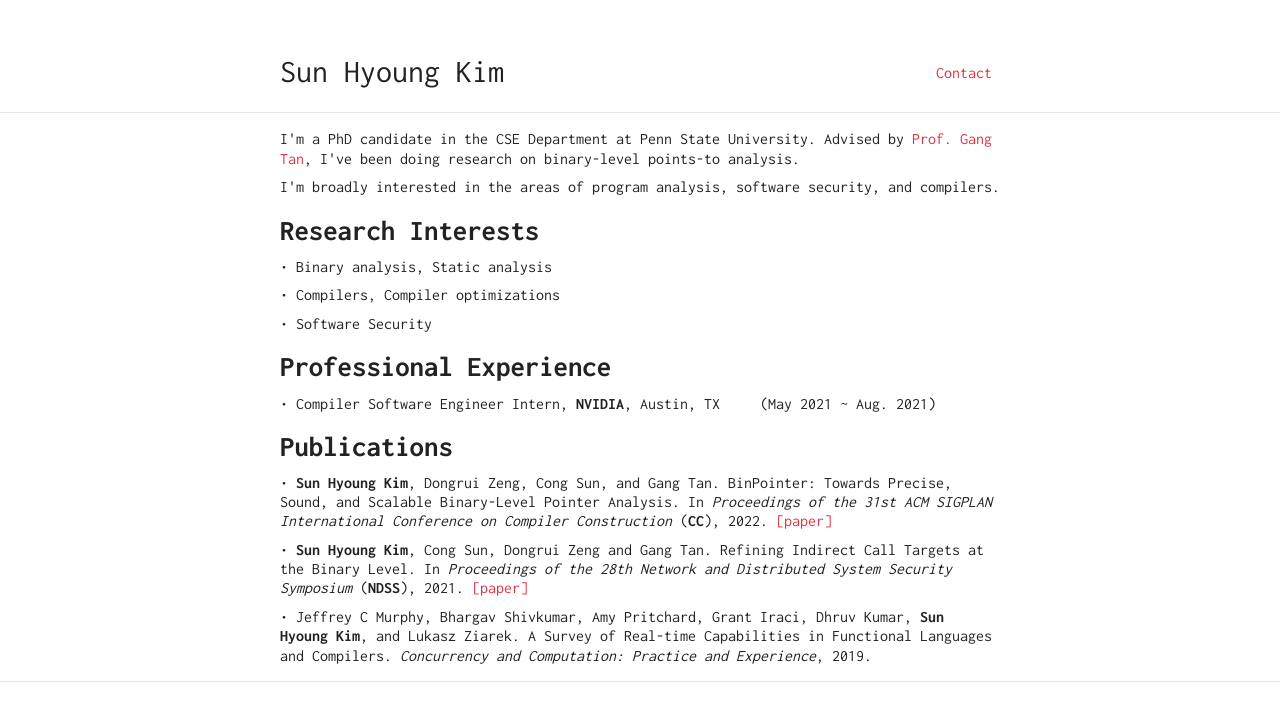
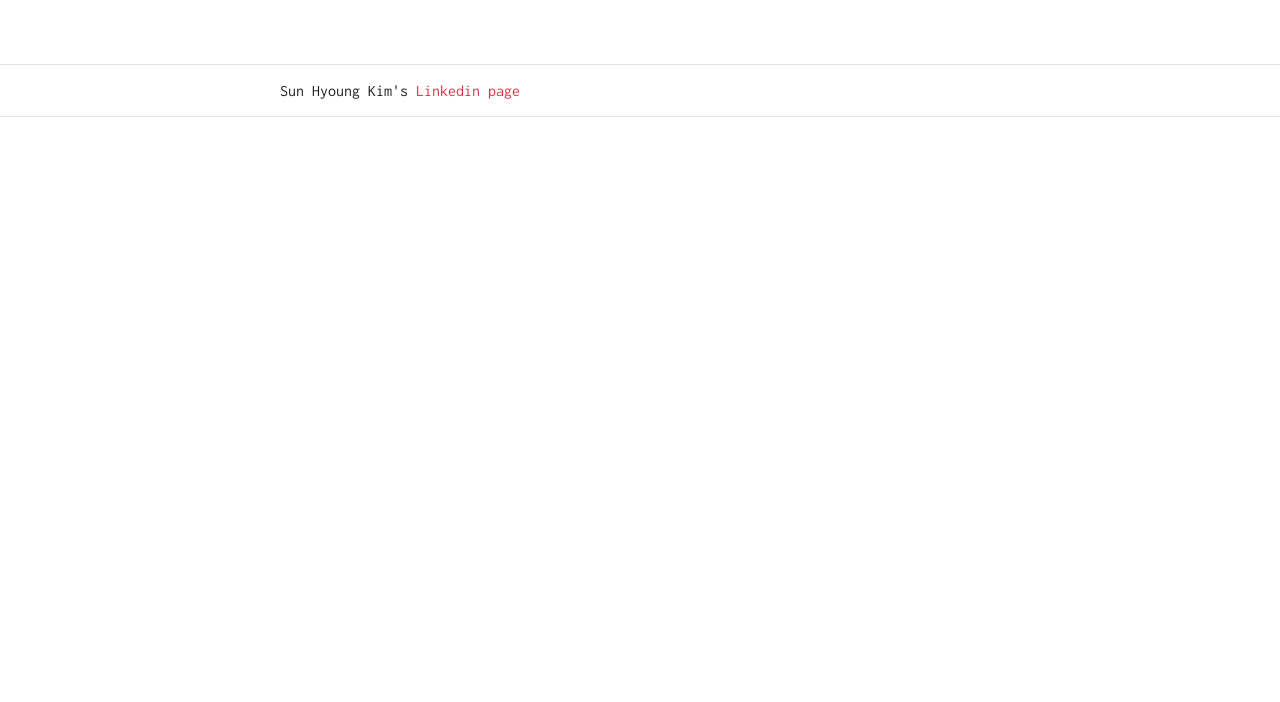
Before and after one commit to sk0513/sk0513.github.io, a plain HTML site: page index.html in a window 1280 px wide. Drawn offline with nearby package versions, Linux system fonts and the light colour scheme; files that its build step writes are made by us from their sources.

Commit message:
Update index.html

```diff
--- a/index.html
+++ b/index.html
@@ -27,40 +27,15 @@
 
     <body><div class="container mt-5">
     <nav class="navbar navbar-expand-sm flex-column flex-sm-row text-nowrap p-0">
-        <a class="navbar-brand mx-0 mr-sm-auto" href="https://sk0513.github.io/" title="Sun Hyoung Kim">
 
-          Sun Hyoung Kim
-        </a>
-        <div class="navbar-nav flex-row flex-wrap justify-content-center">
-
-                    <a class="nav-item nav-link" href="mailto:szk450@psu.edu" title="Contact">
-                        Contact
-                    </a>
-
-
-
-        </div>
     </nav>
 </div>
 <hr>
 <div id="content">
 <div class="container">
 	<h1 id="about-me"></h1>
-<p>I'm a PhD candidate in the CSE Department at Penn State University. Advised by <a href="http://www.cse.psu.edu/~gxt29/">Prof. Gang Tan</a>, I've been doing research on binary-level points-to analysis. </p>
-<p>I'm broadly interested in the areas of program analysis, software security, and compilers. </p>
-<h1 id="research-interest">Research Interests</h1>
+<p>Sun Hyoung Kim's <a href="https://www.linkedin.com/in/sun-hyoung-kim-972a88120/">Linkedin page </a> </p>
 
-<p>&#8226; Binary analysis, Static analysis</p>
-<p>&#8226; Compilers, Compiler optimizations</p>
-<p>&#8226; Software Security</p>
-
-<h1 id="professional-experience">Professional Experience</h1>
-<p>&#8226; Compiler Software Engineer Intern, <b>NVIDIA</b>, Austin, TX &nbsp;&nbsp;&nbsp; (May 2021 ~ Aug. 2021)</p>
-<h1 id="publications">Publications</h1>
-
-<p>&#8226; <b>Sun Hyoung Kim</b>, Dongrui Zeng, Cong Sun, and Gang Tan. BinPointer: Towards Precise, Sound, and Scalable Binary-Level Pointer Analysis. In <i>Proceedings of the 31st ACM SIGPLAN International Conference on Compiler Construction</i> (<b>CC</b>), 2022. <a href="https://dl.acm.org/doi/pdf/10.1145/3497776.3517776">[paper]</a> </p>
-<p>&#8226; <b>Sun Hyoung Kim</b>, Cong Sun, Dongrui Zeng and Gang Tan. Refining Indirect Call Targets at the Binary Level. In <i>Proceedings of the 28th Network and Distributed System Security Symposium</i> (<b>NDSS</b>), 2021. <a href="http://www.cse.psu.edu/~gxt29/papers/cfgByDatalog_NDSS21.pdf">[paper]</a> </p>
-<p>&#8226; Jeffrey C Murphy, Bhargav Shivkumar, Amy Pritchard, Grant Iraci, Dhruv Kumar, <b>Sun Hyoung Kim</b>, and Lukasz Ziarek. A Survey of Real-time Capabilities in Functional Languages and Compilers. <i>Concurrency and Computation: Practice and Experience</i>, 2019.</p>
 
 </div>
 
```
